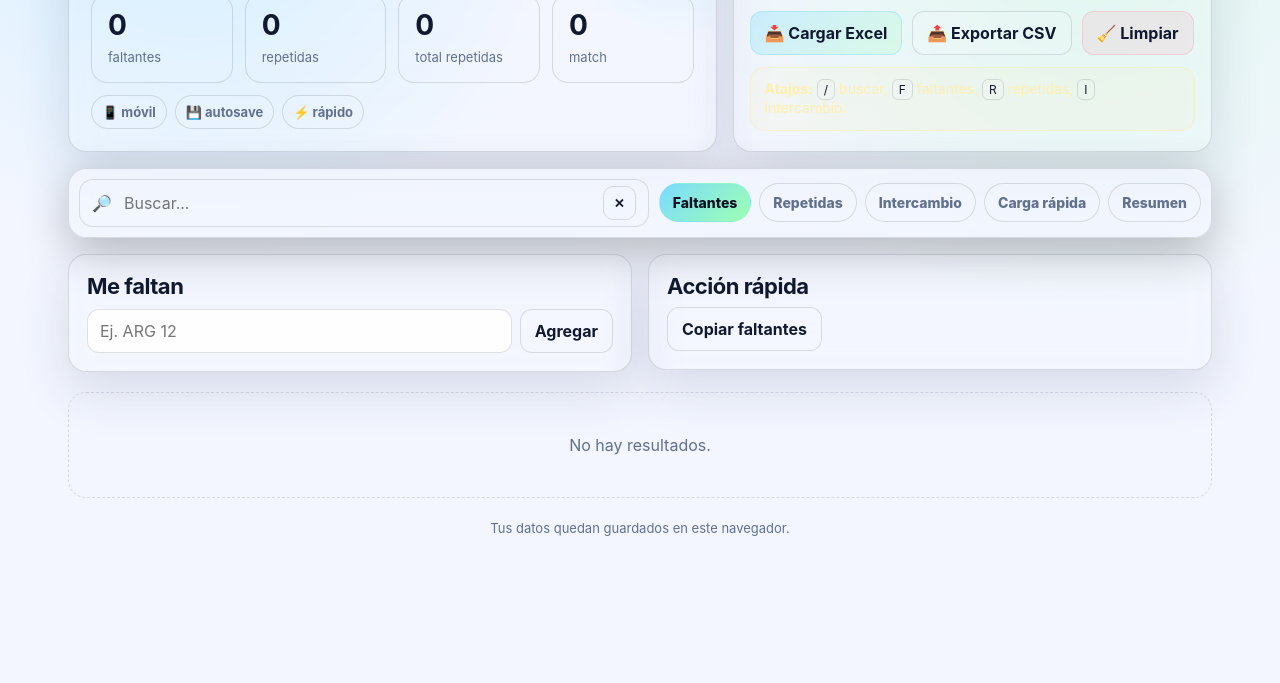
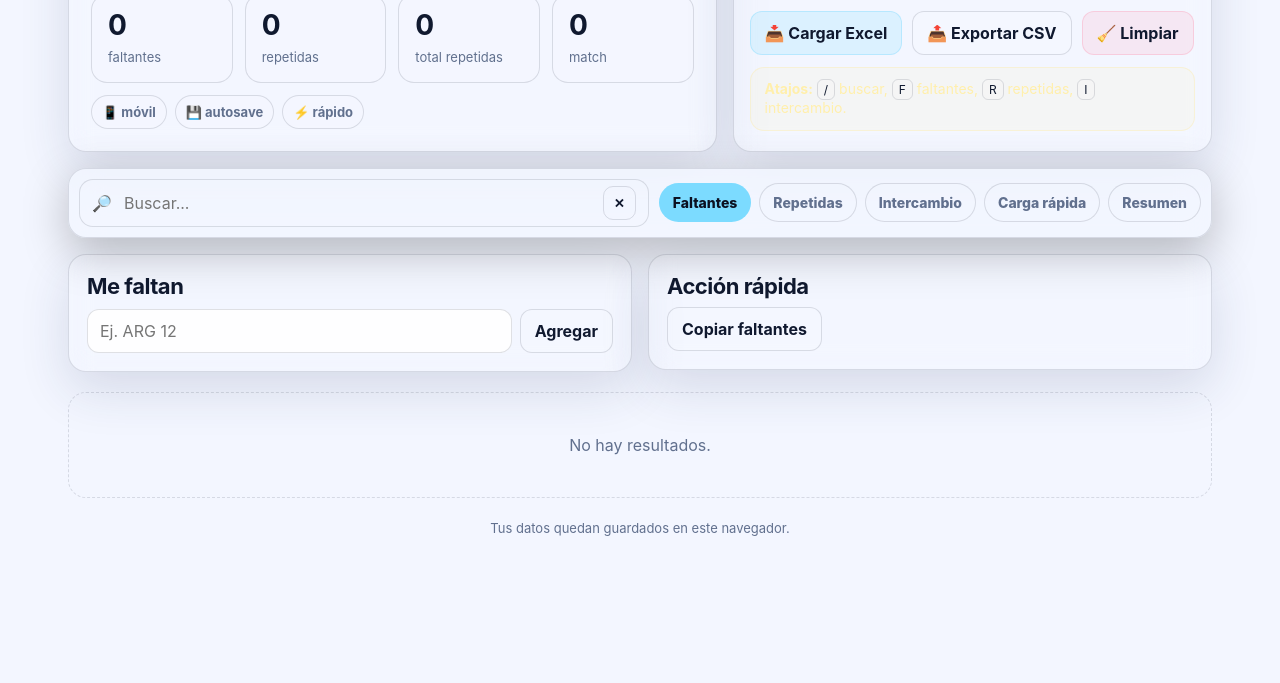
Before and after one commit to mynorgarciagt-design/Mypanini, a plain HTML site: page index.html in a window 1280 px wide. Shown: the part 117-800 px from the top of the page. Drawn offline with Linux system fonts and the light colour scheme.

Commit message:
Add files via upload

```diff
--- a/index.html
+++ b/index.html
@@ -3,7 +3,7 @@
 <head>
   <meta charset="utf-8" />
   <meta name="viewport" content="width=device-width, initial-scale=1, viewport-fit=cover" />
-  <title>Panini Tracker Pro - Single HTML</title>
+  <title>Panini Tracker Pro - Solid UI</title>
   <script src="https://cdn.jsdelivr.net/npm/xlsx@0.18.5/dist/xlsx.full.min.js"></script>
   <style>
     :root{
@@ -26,17 +26,14 @@
     body{
       margin:0;
       font-family:Inter, ui-sans-serif, system-ui, -apple-system, Segoe UI, Roboto, Arial, sans-serif;
-      background:
-        radial-gradient(circle at 15% 0%, rgba(124,219,255,.18), transparent 28%),
-        radial-gradient(circle at 85% 5%, rgba(156,255,177,.12), transparent 30%),
-        var(--bg);
+      background:var(--bg);
       color:var(--text);
     }
     button,input,textarea,select{font:inherit}
     button{border:0;color:inherit;background:transparent;cursor:pointer}
     .app{max-width:1180px;margin:0 auto;padding:18px 18px calc(88px + var(--safe-bottom))}
     .card{
-      background:linear-gradient(180deg, rgba(255,255,255,.055), rgba(255,255,255,.025));
+      background:rgba(255,255,255,.045);
       border:1px solid var(--line);
       border-radius:var(--radius);
       box-shadow:var(--shadow);
@@ -63,7 +60,8 @@
       position:absolute;
       right:-90px; top:-110px;
       width:260px;height:260px;
-      background:radial-gradient(circle, rgba(124,219,255,.25), transparent 65%);
+      display:none;
+      background:transparent;
       pointer-events:none;
     }
     .titleline{
@@ -156,7 +154,7 @@
     }
     .btn:hover{transform:translateY(-1px);background:rgba(255,255,255,.12)}
     .btn.primary{
-      background:linear-gradient(135deg, rgba(124,219,255,.32), rgba(156,255,177,.22));
+      background:rgba(124,219,255,.20);
       border-color:rgba(124,219,255,.38);
     }
     .btn.danger{background:rgba(255,124,156,.12);border-color:rgba(255,124,156,.25)}
@@ -231,7 +229,7 @@
     }
     .tab.active{
       color:var(--bg);
-      background:linear-gradient(135deg,var(--accent),var(--accent2));
+      background:var(--accent);
       border-color:transparent;
     }
     .view{display:none}
@@ -405,7 +403,7 @@
       font-size:32px;
       font-weight:400;
       color:#09111d;
-      background:linear-gradient(135deg,var(--accent),var(--accent2));
+      background:var(--accent);
       box-shadow:0 18px 45px rgba(0,0,0,.35);
       z-index:55;
     }
@@ -468,10 +466,7 @@
         --shadow:0 18px 50px rgba(35,50,90,.14);
       }
       body{
-        background:
-          radial-gradient(circle at 15% 0%, rgba(124,219,255,.28), transparent 28%),
-          radial-gradient(circle at 85% 5%, rgba(156,255,177,.22), transparent 30%),
-          var(--bg)
+        background:var(--bg)
       }
       .controls{background:rgba(243,246,255,.78)}
       textarea,.inputline input{background:rgba(255,255,255,.85)}
```
